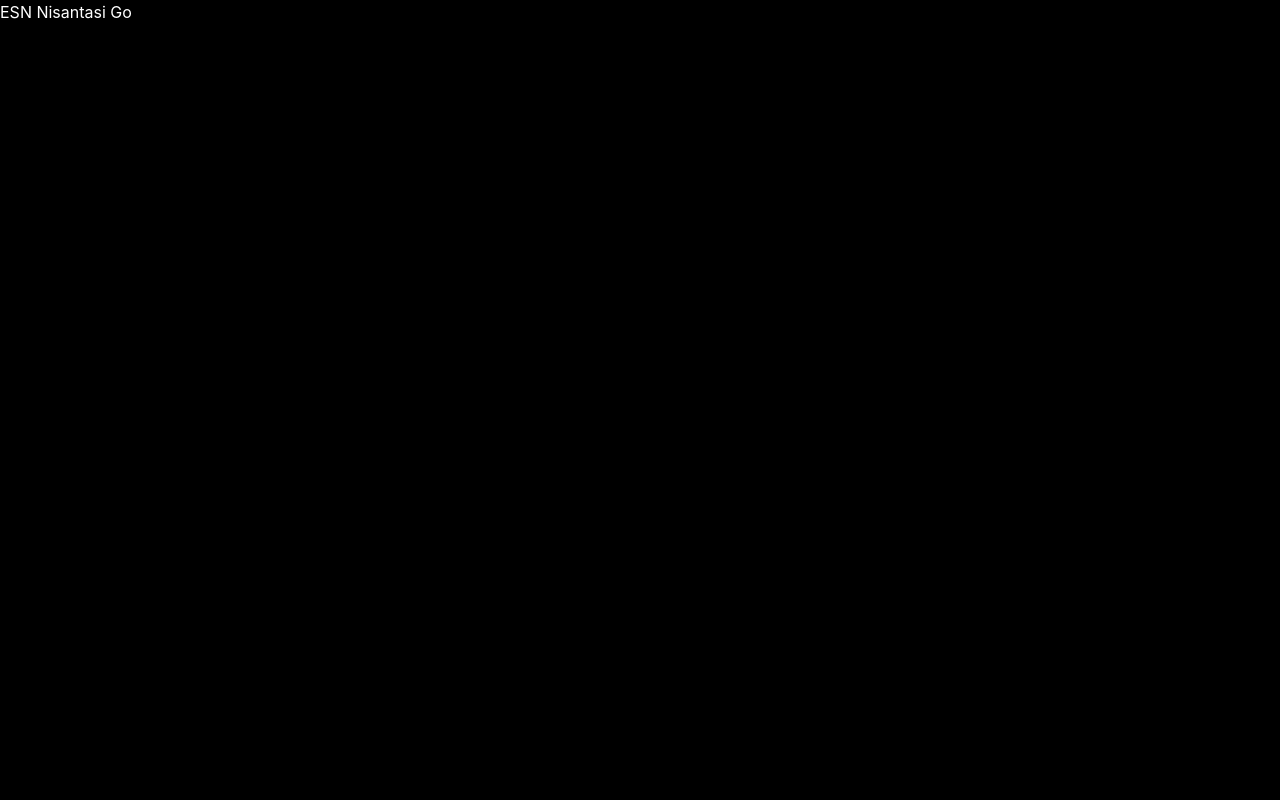
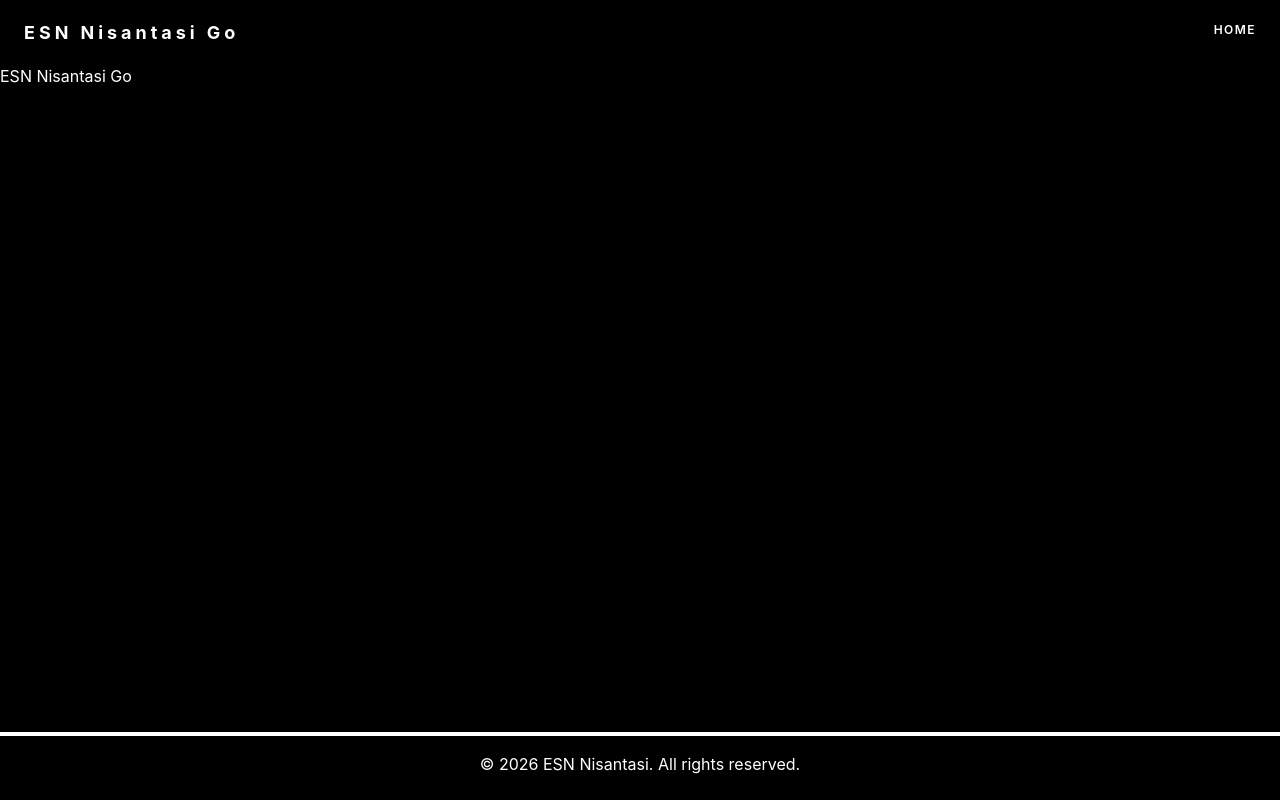
Before and after one commit to ahmadabdullah-dev/ESN_Nisantasi_Go, a React (Vite) app in the folder WEB/: page / in a window 1280 px wide. Built offline with nearby package versions, Linux system fonts and the light colour scheme.

Commit message:
feat(web): Add Header, TemporaryDrawer and Footer

```diff
--- a/WEB/src/app/App.tsx
+++ b/WEB/src/app/App.tsx
@@ -1,5 +1,16 @@
+import { Box } from "@mui/material";
+import Footer from "./Footer";
+import Header from "./Header"
+
 export default function App() {
-  return (
-    <div>ESN Nisantasi Go</div>
-  )
+ return (
+    <Box sx={{ display: "flex", flexDirection: "column", minHeight: "100vh" }}>
+      <Header />
+      <Box sx={{ height: { xs: 56, md: 64 } }} />
+      <Box component="main" sx={{ flex: 1 }}>
+        ESN Nisantasi Go
+      </Box>
+      <Footer />
+    </Box>
+  );
 }
--- /dev/null
+++ b/WEB/src/app/Footer.tsx
@@ -0,0 +1,19 @@
+import { Box, Divider, Typography } from "@mui/material";
+
+export default function Footer() {
+  return (
+    <Box
+      component="footer"
+      sx={{
+        py: 3,
+        mt: "auto",
+        textAlign: "center",
+      }}
+    >
+      <Divider sx={{ borderWidth:2, borderColor: "primary.main"}} />
+      <Typography variant="body1" color="text.secondary" sx={{mt:2}}>
+        © {new Date().getFullYear()} ESN Nisantasi. All rights reserved.
+      </Typography>
+    </Box>
+  );
+}
--- /dev/null
+++ b/WEB/src/app/Header.tsx
@@ -0,0 +1,104 @@
+import {
+  AppBar,
+  Toolbar,
+  Box,
+  Typography,
+  Stack,
+  Link as MuiLink,
+} from "@mui/material";
+import TemporaryDrawer from "./TemporaryDrawer";
+import { useEffect,useState } from "react";
+const NAV_LINKS = [
+  { label: "Home", href: "/" },
+];
+
+export default function Header() {
+  const [scrolled, setScrolled] = useState(false);
+
+  useEffect(() => {
+    const onScroll = () => setScrolled(window.scrollY > 8);
+    onScroll();
+    window.addEventListener("scroll", onScroll, { passive: true });
+    return () => window.removeEventListener("scroll", onScroll);
+  }, []);
+
+  return (
+    <AppBar
+      position="fixed"
+      elevation={0}
+      sx={(theme) => ({
+        backgroundColor: scrolled ? `${theme.palette.background.paper}`: "transparent",
+        backdropFilter: scrolled ? "blur(8px)" : "none",
+        borderBottom: `1px solid ${scrolled ? theme.palette.divider : "transparent"}`,
+        transition: "background-color 200ms ease, border-color 200ms ease",
+        boxShadow: "none",
+      })}
+    >
+      <Toolbar
+        sx={{
+          minHeight: { xs: 56, md: 64 },
+          px: { xs: 2, md: 3 },
+          display: "flex",
+          justifyContent: "space-between",
+          alignItems: "center",
+        }}
+      >
+        <Typography
+          component="a"
+          href="/"
+          sx={{
+            color: "text.primary",
+            fontWeight: 700,
+            fontSize: { xs: 16, md: 18 },
+            letterSpacing: "0.22em",
+            textDecoration: "none",
+            userSelect: "none",
+          }}
+        >
+          ESN Nisantasi Go
+        </Typography>
+
+        <Stack
+          direction="row"
+          spacing={4}
+          sx={{ display: { xs: "none", md: "flex" } }}
+        >
+          {NAV_LINKS.map((link) => (
+            <MuiLink
+              key={link.label}
+              href={link.href}
+              underline="none"
+              sx={{
+                color: "text.primary",
+                fontWeight: 600,
+                fontSize: 12,
+                letterSpacing: "0.12em",
+                textTransform: "uppercase",
+                position: "relative",
+                pb: 0.5,
+                "&:hover": { color: "text.primary" },
+                "&:hover::after": { width: "100%" },
+                "&::after": {
+                  content: '""',
+                  position: "absolute",
+                  left: 0,
+                  bottom: 0,
+                  width: 0,
+                  height: "1px",
+                  backgroundColor: (theme) => theme.palette.secondary.main,
+                  transition: "width 150ms ease",
+                },
+              }}
+            >
+              {link.label}
+            </MuiLink>
+          ))}
+        </Stack>
+
+        <Box sx={{ display: { xs: "flex", md: "none" }, alignItems: "center" }}>
+          <TemporaryDrawer items={NAV_LINKS} />
+        </Box>
+      </Toolbar>
+    </AppBar>
+  );
+}
--- /dev/null
+++ b/WEB/src/app/TemporaryDrawer.tsx
@@ -0,0 +1,152 @@
+import * as React from "react";
+import {
+  Drawer,
+  Box,
+  IconButton,
+  List,
+  ListItemButton,
+  ListItemText,
+  Typography,
+  Divider,
+} from "@mui/material";
+import CloseIcon from "@mui/icons-material/Close";
+import MenuIcon from "@mui/icons-material/Menu";
+import { useState } from "react";
+import Footer from "./Footer";
+import theme from "../lib/theme";
+
+export interface DrawerNavItem {
+  label: string;
+  href?: string;
+  onClick?: () => void;
+}
+
+export interface DrawerProps {
+  items: DrawerNavItem[];
+}
+
+export default function TemporaryDrawer({ items }: DrawerProps) {
+  const [open, setOpen] = useState(false);
+  const [activeIndex, setActiveIndex] = useState<number | null>(null);
+  const toggleDrawer = (next: boolean) => () => setOpen(next);
+
+  return (
+    <>
+      <IconButton
+        onClick={toggleDrawer(true)}
+        aria-label="Open menu"
+        disableRipple
+        sx={{
+          color: "text.primary",
+          borderRadius: 0,
+          "&:hover": { backgroundColor: `${theme.palette.background.paper}` },
+        }}
+      >
+        <MenuIcon />
+      </IconButton>
+
+      <Drawer
+        anchor="right"
+        open={open}
+        onClose={toggleDrawer(false)}
+        slotProps={{
+          paper: {
+            sx: (theme) => ({
+              width: { xs: "100%", sm: 420 },
+              backgroundColor: "background.default",
+              borderLeft: `1px solid ${theme.palette.divider}`,
+            }),
+          },
+        }}
+      >
+        <Box
+          sx={{
+            display: "flex",
+            flexDirection: "column",
+            height: "100%",
+            fontFamily: (theme) => theme.typography.fontFamily,
+          }}
+        >
+          <Box
+            sx={{
+              display: "flex",
+              alignItems: "center",
+              justifyContent: "space-between",
+              px: 3,
+              py: 2.5,
+            }}
+          >
+            <Typography
+              sx={{
+                color: "text.primary",
+                fontWeight: 700,
+                fontSize: 13,
+                letterSpacing: "0.18em",
+              }}
+            >
+              ESN Nisantasi Go
+            </Typography>
+            <IconButton
+              onClick={toggleDrawer(false)}
+              aria-label="Close menu"
+              disableRipple
+              sx={{
+                color: "text.primary",
+                borderRadius: 0,
+                "&:hover": { backgroundColor: `${theme.palette.background.paper}` },
+              }}
+            >
+              <CloseIcon />
+            </IconButton>
+          </Box>
+
+          <Divider />
+          <List sx={{ py: 0, flex: 1 }}>
+            {items.map((item, i) => (
+              <React.Fragment key={item.label}>
+                <ListItemButton
+                  disableRipple
+                  onMouseEnter={() => setActiveIndex(i)}
+                  onMouseLeave={() => setActiveIndex(null)}
+                  onClick={() => {
+                    item.onClick?.();
+                    if (item.href) window.location.href = item.href;
+                  }}
+                  sx={(theme) => ({
+                    px: 3,
+                    py: 2.75,
+                    borderLeft: "2px solid transparent",
+                    transition:
+                      "border-color 150ms ease, padding-left 150ms ease, background-color 150ms ease",
+                    ...(activeIndex === i && {
+                      borderLeft: `2px solid ${theme.palette.secondary.main}`,
+                      pl: 3.75,
+                      backgroundColor: theme.palette.action.hover,
+                    }),
+                  })}
+                >
+                  <ListItemText
+                    primary={item.label}
+                    slotProps={{
+                      primary: {
+                        sx: {
+                          color: "text.primary",
+                          fontWeight: 600,
+                          fontSize: 15,
+                          letterSpacing: "0.12em",
+                          textTransform: "uppercase",
+                        },
+                      },
+                    }}
+                  />
+                </ListItemButton>
+                {i < items.length - 1 && <Divider />}
+              </React.Fragment>
+            ))}
+          </List>
+        </Box>
+        <Footer/>
+      </Drawer>
+    </>
+  );
+}
```
